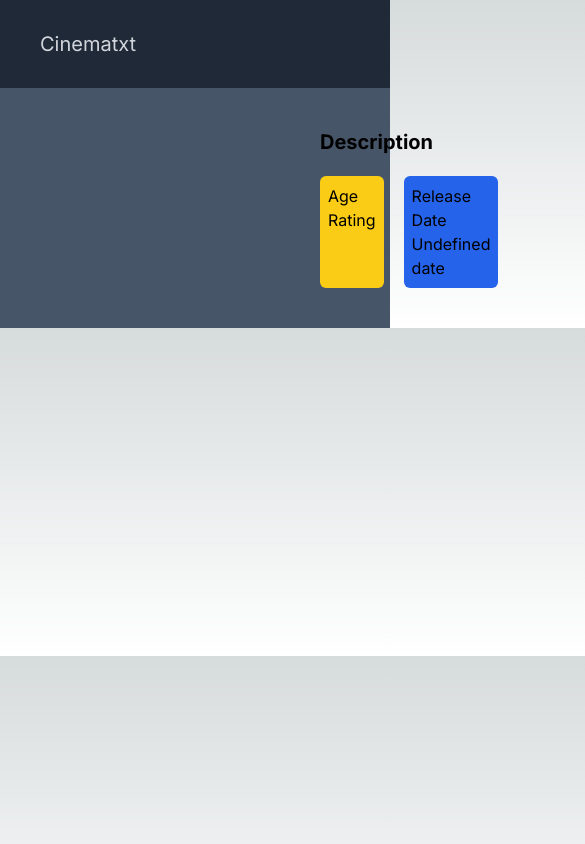
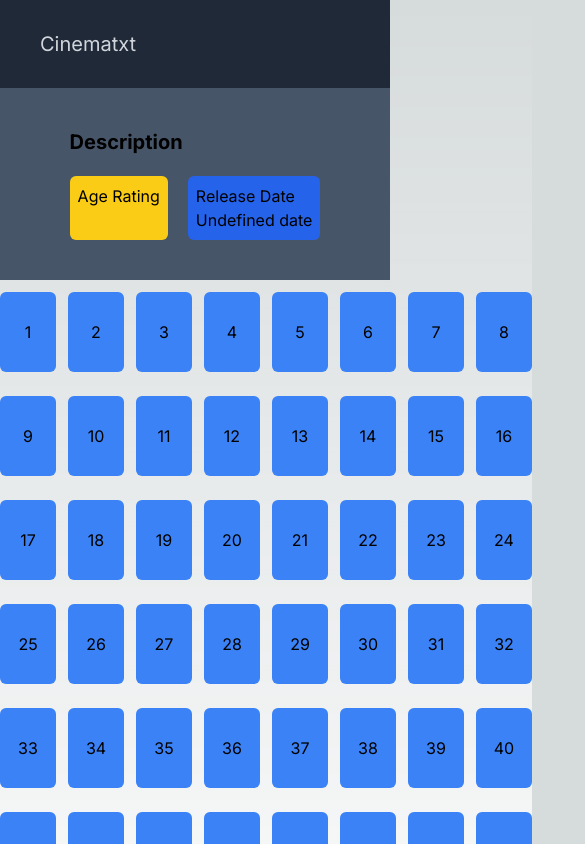
Before and after one commit to rrtxt/Cinematxt, a Next.js app: page /movie/1 in a window 390 px wide. Shown: the top 844 px of the page, 585 px wide, since content can reach past the window. Built offline with nearby package versions, Linux system fonts and the light colour scheme; no server answers; the database is empty.

Commit message:
Add part of seat selection UI

```diff
--- /dev/null
+++ b/src/app/components/seat.tsx
@@ -0,0 +1,26 @@
+'use client'
+
+import { ReactNode, useState } from "react"
+
+const Seat = ({id} : {id : number}) => {
+    const [isSelected, setIsSelected] = useState<boolean>(false)
+    const toggleSelected = () => {
+        setIsSelected(!isSelected)
+    }
+
+    const number : ReactNode = <h3 className="">{id}</h3>
+
+    return (
+        <div>
+            {isSelected?
+                <div onClick={toggleSelected} className="w-14 h-20 bg-yellow-500 rounded-md flex justify-center items-center">
+                    {number}
+                </div> :
+                <div onClick={toggleSelected} className="w-14 h-20 bg-blue-500 hover:bg-blue-700 rounded-md flex justify-center items-center">
+                    {number}
+                </div>}
+        </div>
+    )
+}
+
+export default Seat
--- a/src/app/movie/[id]/page.tsx
+++ b/src/app/movie/[id]/page.tsx
@@ -1,4 +1,5 @@
 import Card from "@/app/components/card"
+import Seat from "@/app/components/seat"
 import MovieHandler from "@/app/handlers/movieHandler"
 import formatDate from "@/app/helpers/dateFormat"
 import MainLayout from "@/app/layouts/main"
@@ -17,6 +18,7 @@
     return (
         <MainLayout>
             <MovieDetail movie={movie}/>
+            <MovieOrder/>
         </MainLayout>
     )
 }
@@ -26,7 +28,7 @@
     const formattedDate = release_date? formatDate(release_date) : 'Undefined date'
     return (
         <div className="bg-slate-600">
-            <div className="flex items-center py-10 px-80 gap-20">
+            <div className="flex flex-col items-center py-10 sm:px-10 md:px-30 md:flex-row lg:px-60 xl:px-80 gap-20">
                 {movie && <Card movie={movie}/>}
                 <div>
                     <h1 className=" text-xl font-bold">Description</h1>
@@ -49,6 +51,37 @@
     )
 }
 
+const MovieOrder = () => {
+    return (
+        <div>
+            <SeatSelection/>
+        </div>
+    )
+}
+
+const SeatSelection = () => {
+    const data = Array.from({ length: 64 }, (_, index) => ({ id: index + 1, name: `${index + 1}` }));
+
+    const rows = 8; // Number of rows
+    const cols = 8; // Number of columns
+
+    return (
+      <div>
+        {Array(rows)
+          .fill(0)
+          .map((_, rowIndex) => (
+            <div key={rowIndex} className="flex flex-row gap-3">
+              {data.slice(rowIndex * cols, rowIndex * cols + cols).map((item) => (
+                <div key={item.id} className="flex flex-col my-3">
+                 <Seat id={item.id}/>
+                </div>
+              ))}
+            </div>
+          ))}
+      </div>
+    );
+}
+
 // const Movie
 
 export default MoviePage
--- a/src/app/movies/page.tsx
+++ b/src/app/movies/page.tsx
@@ -29,15 +29,4 @@
     </div>
 }
 
-
-
-const getMovies = async () => {
-    const res = await fetch('https://seleksi-sea-2023.vercel.app/api/movies')
-
-    if(!res.ok){
-        throw new Error('Failed to fetch data')
-    }
-    return res.json()
-}
-
 export default MoviesPage
```
